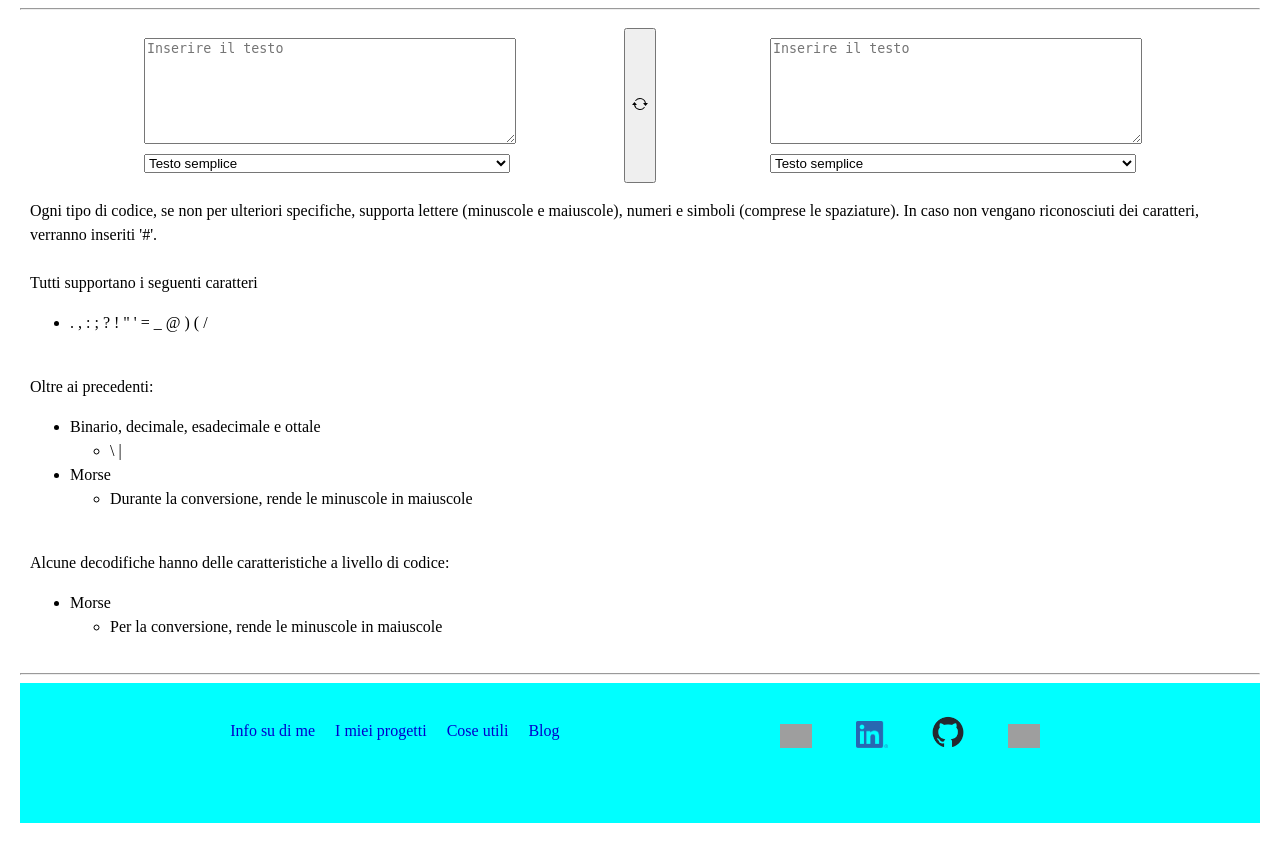
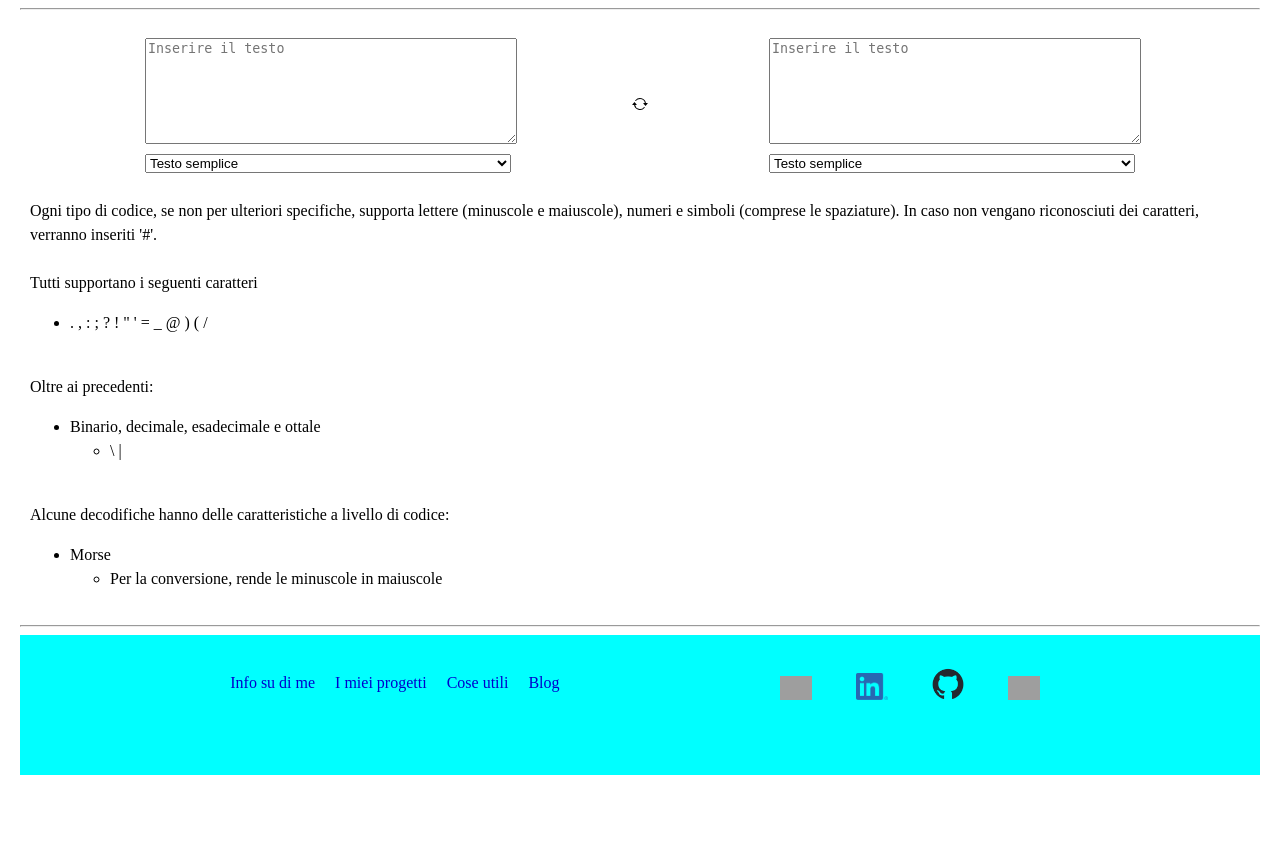
Before and after one commit to GianlucaSpendolini/GianlucaSpendolini.github.io, a PHP site: page /utilities/code-translator.html in a window 1280 px wide. Shown: the part 106-949 px from the top of the page. After the commit the page ends 881 px from the top, so only its background shows below. Run offline with PHP 8.4, Linux system fonts and the light colour scheme; grey boxes are pictures that could not be loaded.

Commit message:
correzione dimenticanze ed errori distrazione + aggiunta stili bottone code-translator -g

```diff
--- a/Static/css/media.css
+++ b/Static/css/media.css
@@ -179,12 +179,14 @@
         SEZIONE UTILITIES CODE TRANSLATOR
     */
     .converter-container {
+        align-items: center;
         flex-direction: column;
         min-height: max-content;
     }
     /* Aggiungo il margin */
     .left-container, .right-container {
         margin: 10px 0;
+        min-width: 100%;
     }
 }
 
@@ -194,9 +196,13 @@
     /*
         SEZIONE UTILITIES CODE TRANSLATOR
     */
+    .converter-container {
+        align-items: center;
+    }
     /* Aggiungo il margin */
     .left-container, .right-container {
         margin: 10px 5px;
-        max-width: 30%;
+        /* max-width: 30%; */
+        min-width: 100%;
     }
 }
--- a/Static/css/style.css
+++ b/Static/css/style.css
@@ -255,6 +255,14 @@ main#descrizione hr:not(.break-line) {
     min-width: 100%;
 }
 
+#text-swap {
+    background-color: transparent;
+    border: none;
+    max-height: 30px;
+    max-width: 30px;
+    min-height: 30px;
+}
+
 select {
     min-width: 50%;
 }
--- a/utilities/code-translator.html
+++ b/utilities/code-translator.html
@@ -79,12 +79,6 @@
                     Binario, decimale, esadecimale e ottale
                     <ul>
                         <li>\ |</li>
-                    </ul>
-                </li>
-                <li>
-                    Morse
-                    <ul>
-                        <li>Durante la conversione, rende le minuscole in maiuscole</li>
                     </ul>
                 </li>
             </ul>
```
Also changed, not shown: Static/json/changes_table_elements.json (+14 -4 lines).
